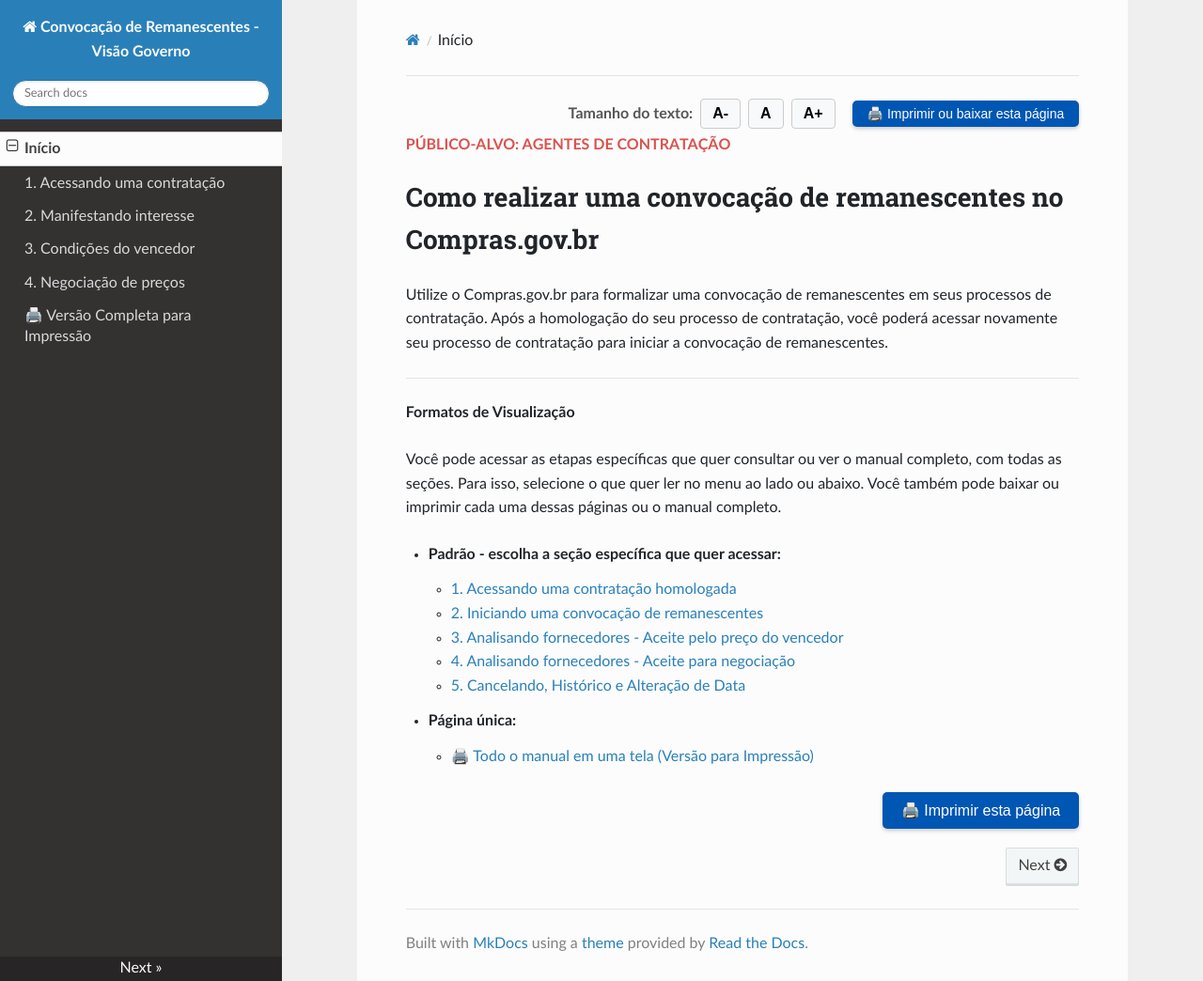
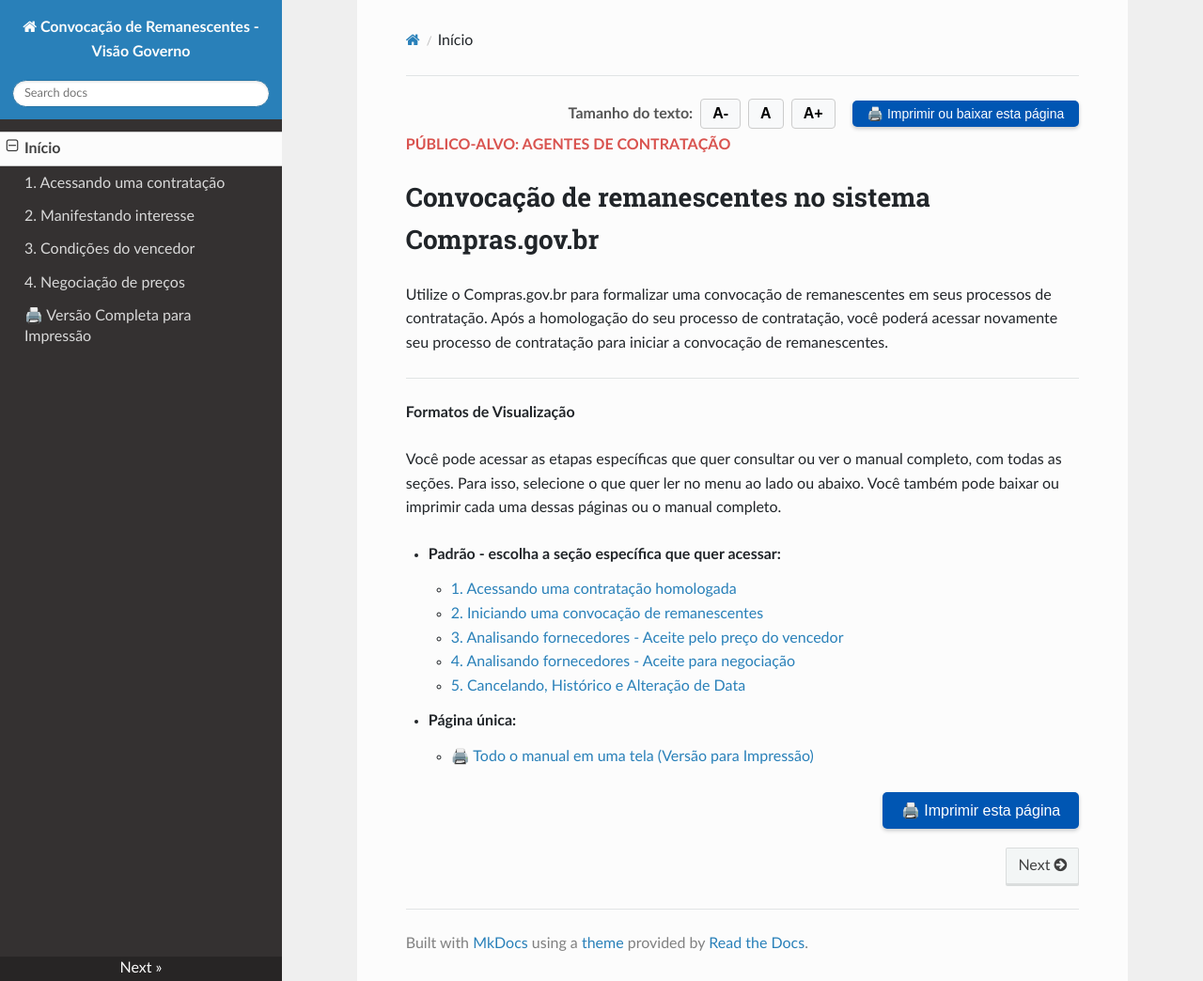
Before and after one commit to emilix10-bit/convocacao-de-remanescentes-governo, an MkDocs documentation site: the page built from docs/index.md, in a window 1280 px wide and 1044 px high. Shown: the whole window at 94% size. Built offline with MkDocs 1.6.1, drawn with Linux system fonts in a browser that asks for light colours; nearby versions of some CDN libraries.

Commit message:
Update title for remanent convocations section

```diff
--- a/docs/index.md
+++ b/docs/index.md
@@ -11,7 +11,7 @@
 
 <p style="font-weight: bold; color: #d9534f; margin-top: -5px; margin-bottom: 20px;">PÚBLICO-ALVO: AGENTES DE CONTRATAÇÃO</p>
 
-# Como realizar uma convocação de remanescentes no Compras.gov.br
+# Convocação de remanescentes no sistema Compras.gov.br
 
 Utilize o Compras.gov.br para formalizar uma convocação de remanescentes em seus processos de contratação. Após a homologação do seu processo de contratação, você poderá acessar novamente seu processo de contratação para iniciar a convocação de remanescentes.
 
```
